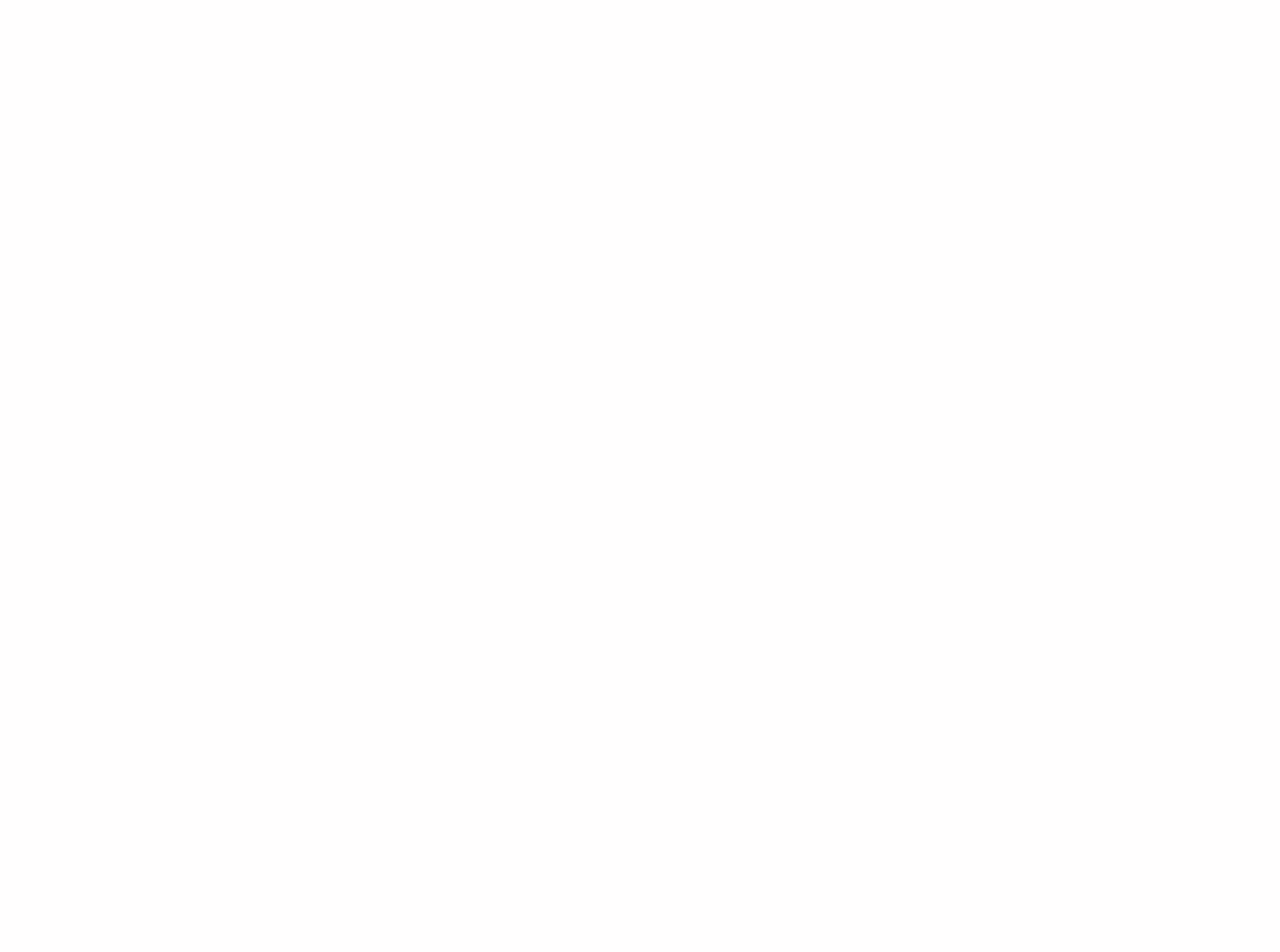
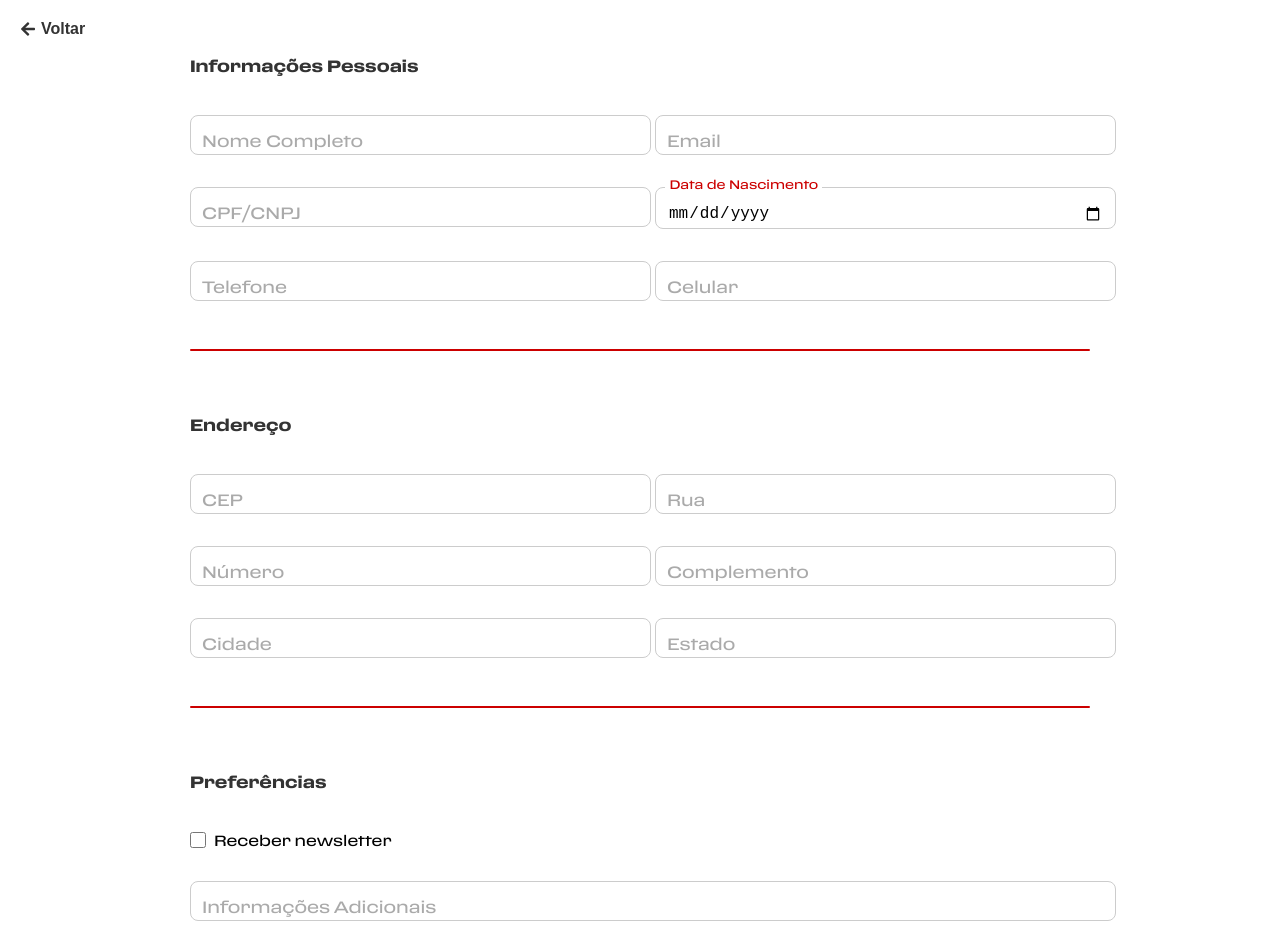
Before and after one commit to LucasMarmittCatarino/PrimeMotors, a React (Vite) app in the folder frontend/: page /profile in a window 1280 px wide. Before the commit this address had no page. Shown: the top 952 px of the page. Before the commit the page ends 800 px from the top, so only its background shows below. Built offline with nearby package versions, Linux system fonts and the light colour scheme.

Commit message:
feat: added updated user info screen

```diff
--- /dev/null
+++ b/frontend/src/pages/Profile/index.tsx
@@ -0,0 +1,174 @@
+import { useState } from "react";
+import { useNavigate } from "react-router-dom";
+import { FaArrowLeft } from "react-icons/fa";
+import {
+  PageWrapper,
+  BackButton,
+  Form,
+  FormGroup,
+  InputWrapper,
+  Input,
+  Label,
+  SubmitButton,
+  SectionTitle,
+  Divider,
+  CheckboxWrapper,
+  ErrorMessage
+} from "./styles";
+
+export default function Profile() {
+  const navigate = useNavigate();
+  const storedUser = localStorage.getItem("user");
+  const initialUser = storedUser ? JSON.parse(storedUser) : {};
+
+  const [form, setForm] = useState({
+    name: initialUser.name || "",
+    email: initialUser.email || "",
+    phone: initialUser.phone || "",
+    smartphone: initialUser.smartphone || "",
+    birthday: initialUser.birthday || "",
+    cpf: initialUser.cpf || "",
+    cnpj: initialUser.cnpj || "",
+    cep: initialUser.cep || "",
+    street: initialUser.street || "",
+    number: initialUser.number || "",
+    complement: initialUser.complement || "",
+    city: initialUser.city || "",
+    state: initialUser.state || "",
+    newsletter: initialUser.newsletter || false,
+    info: initialUser.info || "",
+  });
+
+  const [error, setError] = useState<string | null>(null);
+  const [success, setSuccess] = useState<string | null>(null);
+  const [loading, setLoading] = useState(false);
+
+  const handleChange = (e: React.ChangeEvent<HTMLInputElement | HTMLTextAreaElement>) => {
+    const { name, value, type, checked } = e.target;
+    setForm({ ...form, [name]: type === "checkbox" ? checked : value });
+  };
+
+  const handleSubmit = (e: React.FormEvent) => {
+    e.preventDefault();
+    setError(null);
+    setSuccess(null);
+    setLoading(true);
+
+    try {
+      const updatedUser = { ...initialUser, ...form };
+      localStorage.setItem("user", JSON.stringify(updatedUser));
+      setSuccess("Informações atualizadas com sucesso!");
+    } catch {
+      setError("Erro ao atualizar informações.");
+    } finally {
+      setLoading(false);
+    }
+  };
+
+  return (
+    <PageWrapper>
+      <BackButton onClick={() => navigate(-1)}>
+        <FaArrowLeft /> Voltar
+      </BackButton>
+
+      <Form onSubmit={handleSubmit}>
+        <SectionTitle>Informações Pessoais</SectionTitle>
+
+        <FormGroup>
+          <InputWrapper>
+            <Input type="text" name="name" value={form.name} onChange={handleChange} placeholder=" " required />
+            <Label>Nome Completo</Label>
+          </InputWrapper>
+
+          <InputWrapper>
+            <Input type="email" name="email" value={form.email} onChange={handleChange} placeholder=" " required />
+            <Label>Email</Label>
+          </InputWrapper>
+        </FormGroup>
+
+        <FormGroup>
+            <InputWrapper>
+            <Input type="text" name="cpf" value={form.cpf} onChange={handleChange} placeholder=" " />
+            <Label>CPF/CNPJ</Label>
+          </InputWrapper>
+
+          <InputWrapper>
+            <Input type="date" name="birthday" value={form.birthday} onChange={handleChange} placeholder=" " />
+            <Label>Data de Nascimento</Label>
+          </InputWrapper>
+        </FormGroup>
+
+        <FormGroup>
+          <InputWrapper>
+            <Input type="text" name="phone" value={form.phone} onChange={handleChange} placeholder=" " />
+            <Label>Telefone</Label>
+          </InputWrapper>
+
+          <InputWrapper>
+            <Input type="text" name="smartphone" value={form.smartphone} onChange={handleChange} placeholder=" " />
+            <Label>Celular</Label>
+          </InputWrapper>
+        </FormGroup>
+
+        <Divider />
+        <SectionTitle>Endereço</SectionTitle>
+
+        <FormGroup>
+          <InputWrapper>
+            <Input type="text" name="cep" value={form.cep} onChange={handleChange} placeholder=" " />
+            <Label>CEP</Label>
+          </InputWrapper>
+
+          <InputWrapper>
+            <Input type="text" name="street" value={form.street} onChange={handleChange} placeholder=" " />
+            <Label>Rua</Label>
+          </InputWrapper>
+        </FormGroup>
+
+        <FormGroup>
+          <InputWrapper>
+            <Input type="text" name="number" value={form.number} onChange={handleChange} placeholder=" " />
+            <Label>Número</Label>
+          </InputWrapper>
+
+          <InputWrapper>
+            <Input type="text" name="complement" value={form.complement} onChange={handleChange} placeholder=" " />
+            <Label>Complemento</Label>
+          </InputWrapper>
+        </FormGroup>
+
+        <FormGroup>
+          <InputWrapper>
+            <Input type="text" name="city" value={form.city} onChange={handleChange} placeholder=" " />
+            <Label>Cidade</Label>
+          </InputWrapper>
+
+          <InputWrapper>
+            <Input type="text" name="state" value={form.state} onChange={handleChange} placeholder=" " />
+            <Label>Estado</Label>
+          </InputWrapper>
+        </FormGroup>
+
+        <Divider />
+        <SectionTitle>Preferências</SectionTitle>
+
+        <CheckboxWrapper>
+          <input type="checkbox" name="newsletter" checked={form.newsletter} onChange={handleChange} id="newsletter" />
+          <label htmlFor="newsletter">Receber newsletter</label>
+        </CheckboxWrapper>
+
+        <InputWrapper>
+          <Input type="text" name="info" value={form.info} onChange={handleChange} placeholder=" " />
+          <Label>Informações Adicionais</Label>
+        </InputWrapper>
+
+        {error && <ErrorMessage>{error}</ErrorMessage>}
+        {success && <ErrorMessage style={{ color: "green" }}>{success}</ErrorMessage>}
+
+        <SubmitButton type="submit" disabled={loading}>
+          {loading ? "Salvando..." : "Salvar Alterações"}
+        </SubmitButton>
+      </Form>
+    </PageWrapper>
+  );
+}
--- /dev/null
+++ b/frontend/src/pages/Profile/styles.ts
@@ -0,0 +1,151 @@
+import styled, { keyframes } from "styled-components";
+
+const growLine = keyframes`
+  from {
+    width: 0;
+  }
+  to {
+    width: 100%;
+  }
+`;
+
+export const PageWrapper = styled.div`
+  min-height: 100vh;
+  padding: 40px 20px;
+  background-color: #fff;
+`;
+
+export const BackButton = styled.button`
+  position: fixed;
+  top: 20px;
+  left: 20px;
+  display: flex;
+  align-items: center;
+  gap: 5px;
+  background: none;
+  border: none;
+  color: #333;
+  font-weight: 600;
+  font-size: 1rem;
+  cursor: pointer;
+  z-index: 1000;
+  transition: color 0.2s;
+
+  &:hover {
+    color: #c00;
+  }
+`;
+
+export const Form = styled.form`
+  max-width: 900px;
+  margin: 0 auto;
+  display: flex;
+  flex-direction: column;
+  gap: 2rem;
+`;
+
+export const FormGroup = styled.div`
+  display: flex;
+  flex-wrap: wrap;
+  gap: 30px; /* aumentamos o gap horizontal */
+`;
+
+export const InputWrapper = styled.div`
+  position: relative;
+  flex: 1 1 200px;
+`;
+
+export const Input = styled.input`
+  width: 100%;
+  padding: 1rem 0.75rem 0.25rem 0.75rem;
+  border-radius: 0.5rem;
+  border: 1px solid #ccc;
+  font-size: 1rem;
+  outline: none;
+  transition: all 0.2s ease;
+
+  &:focus {
+    border-color: #c00;
+    box-shadow: 0 0 0 3px rgba(204, 0, 0, 0.2);
+  }
+
+  &:focus + label,
+  &:not(:placeholder-shown) + label {
+    top: -0.6rem;
+    left: 0.65rem;
+    font-size: 0.75rem;
+    background: #fff;
+    padding: 0 0.25rem;
+    color: #c00;
+  }
+`;
+
+export const Label = styled.label`
+  position: absolute;
+  top: 1rem;
+  left: 0.75rem;
+  font-size: 1rem;
+  color: #aaa;
+  font-family: 'Ferrari Sans', sans-serif;
+  pointer-events: none;
+  transition: all 0.2s ease;
+`;
+
+export const SubmitButton = styled.button`
+  background-color: #c00;
+  color: #fff;
+  padding: 0.75rem 1rem;
+  border-radius: 0.5rem;
+  font-weight: 400;
+  font-size: 1rem;
+  border: none;
+  cursor: pointer;
+  font-family: 'Ferrari Sans', sans-serif;
+  transition: background 0.3s ease;
+
+  &:hover {
+    background-color: #a00;
+  }
+`;
+
+export const SectionTitle = styled.h3`
+  font-family: 'Ferrari Sans', sans-serif;
+  font-size: 1rem;
+  font-weight: 600;
+  color: #333;
+  margin: 1rem 0 0.5rem;
+`;
+
+export const Divider = styled.div`
+  height: 2px;
+  background-color: #c00;
+  width: 100%;
+  border-radius: 2px;
+  margin: 1rem 0;
+  animation: ${growLine} 0.5s ease-out forwards;
+`;
+
+export const CheckboxWrapper = styled.div`
+  display: flex;
+  align-items: center;
+  gap: 0.5rem;
+  font-family: 'Ferrari Sans', sans-serif;
+  font-size: 0.9rem;
+
+  input[type="checkbox"] {
+    width: 16px;
+    height: 16px;
+    cursor: pointer;
+  }
+
+  label {
+    cursor: pointer;
+  }
+`;
+
+export const ErrorMessage = styled.p`
+  color: #e74c3c;
+  font-size: 0.875rem;
+  font-family: 'Ferrari Sans', sans-serif;
+  text-align: center;
+`;
--- a/frontend/src/routes/AppRoutes.tsx
+++ b/frontend/src/routes/AppRoutes.tsx
@@ -5,6 +5,7 @@
 import Login from "~/pages/Login";
 import SignUp from "~/pages/SignUp";
 import MainLayout from "~/layouts/MainLayout";
+import Profile from "~/pages/Profile";
 
 function AppRoutes() {
   return (
@@ -20,6 +21,7 @@
         {/* Rotas sem Header */}
         <Route path="/login" element={<Login />} />
         <Route path="/signup" element={<SignUp />} />
+        <Route path="/profile" element={<Profile />} />
       </Routes>
     </Router>
   );
```
